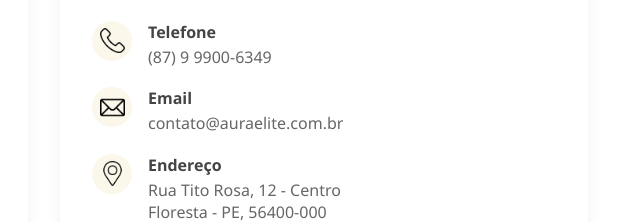
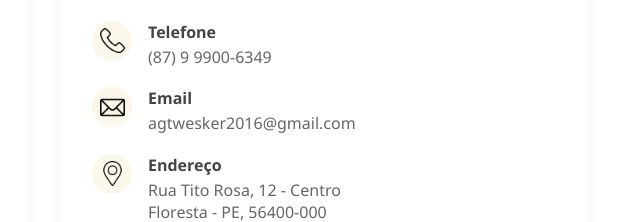
Before and after one commit to zenunes/projetolimaimport, a plain HTML site: page index.html in a window 1280 px wide. Shown: the part 3106-3328 px from the top of the page, 628-1268 px from the left. Drawn offline with Linux system fonts and the light colour scheme.

Commit message:
inserindo o email

```diff
--- a/index.html
+++ b/index.html
@@ -333,7 +333,7 @@
                             </div>
                             <div class="info-content">
                                 <h4>Email</h4>
-                                <p>contato@auraelite.com.br</p>
+                                <p>agtwesker2016@gmail.com</p>
                             </div>
                         </li>
 
```
